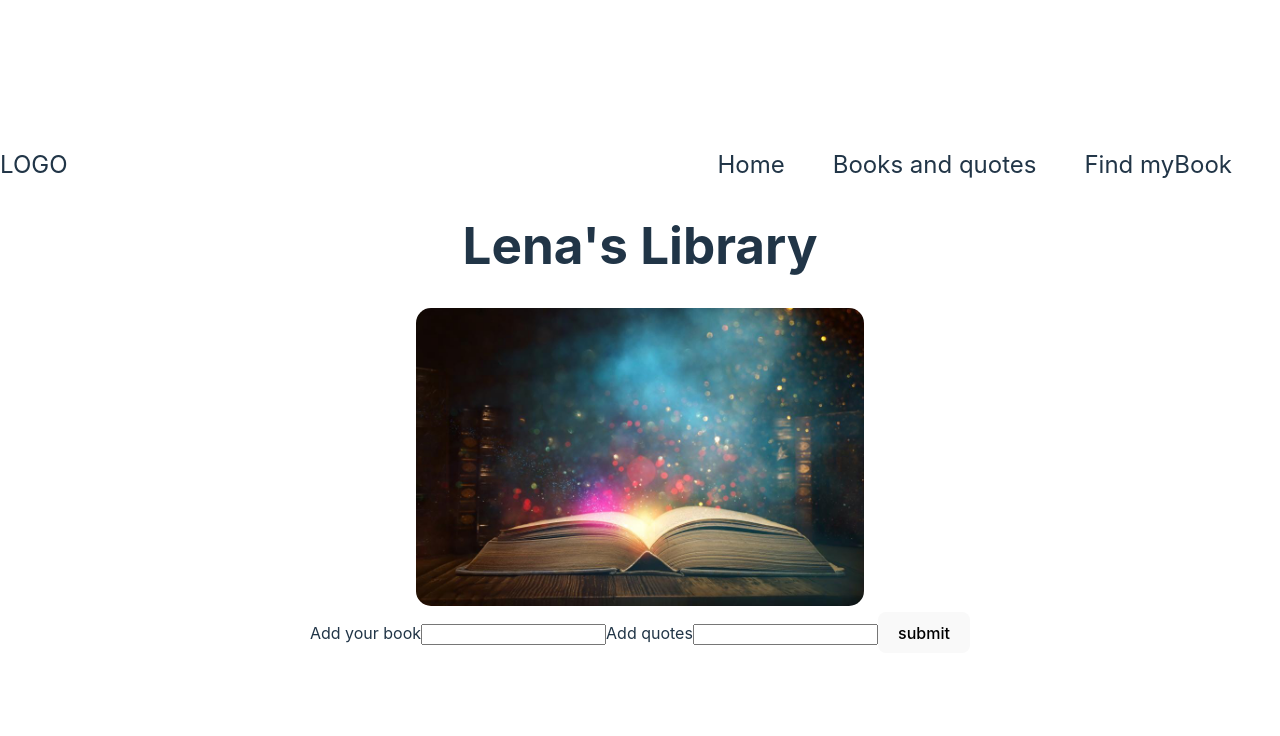
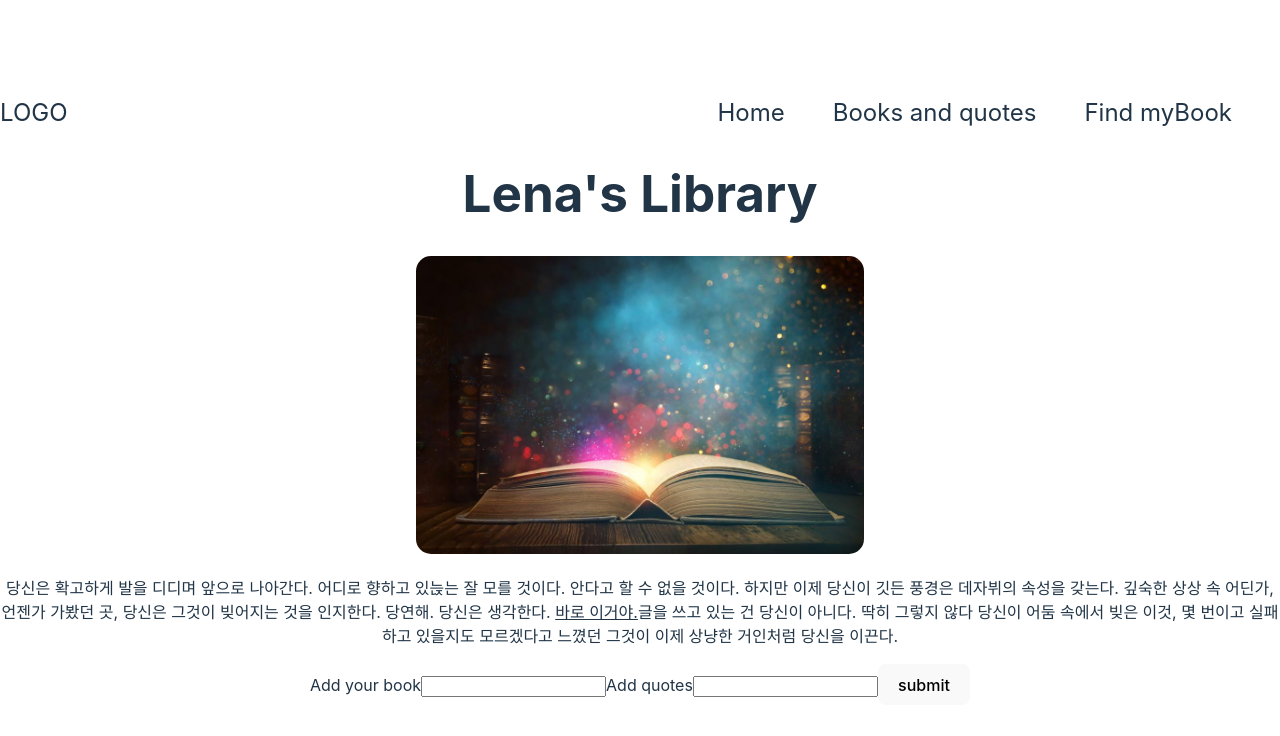
Before and after one commit to lenayoo/lenalibrary, a React (Vite) app: page / in a window 1280 px wide. Shown: the top 736 px of the page. Built offline with nearby package versions, Linux system fonts and the light colour scheme.

Commit message:
add main sentence

```diff
--- a/src/App.jsx
+++ b/src/App.jsx
@@ -9,6 +9,11 @@ function App() {
      <h1>Lena's Library</h1>
      <div className='main-img'>
       <img src='book-main.jpeg' className='book-main'/>
+     </div>
+     <div>
+      <p>당신은 확고하게 발을 디디며 앞으로 나아간다. 어디로 향하고 있늕는 잘 모를 것이다. 안다고 할 수 없을 것이다. 하지만 이제 당신이 깃든 풍경은 데자뷔의 속성을 갖는다.
+        깊숙한 상상 속 어딘가, 언젠가 가봤던 곳, 당신은 그것이 빚어지는 것을 인지한다. 당연해. 당신은 생각한다. <u>바로 이거야.</u>글을 쓰고 있는 건 당신이 아니다. 딱히 그렇지 않다
+        당신이 어둠 속에서 빚은 이것, 몇 번이고 실패하고 있을지도 모르겠다고 느꼈던 그것이 이제 상냥한 거인처럼 당신을 이끈다.</p>
      </div>
      <div>
       <form>
```
